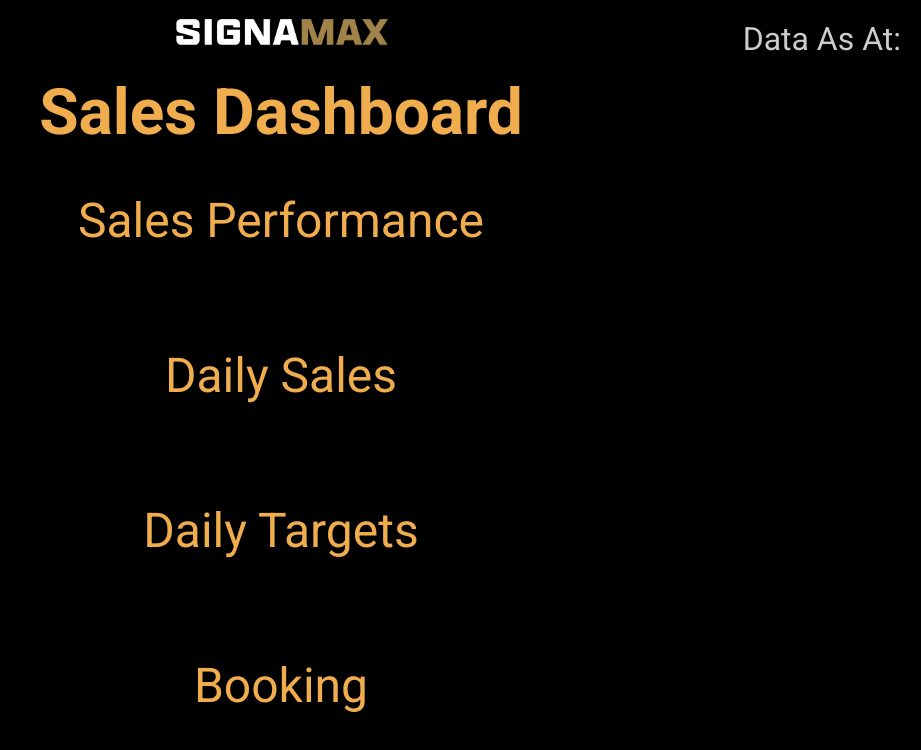
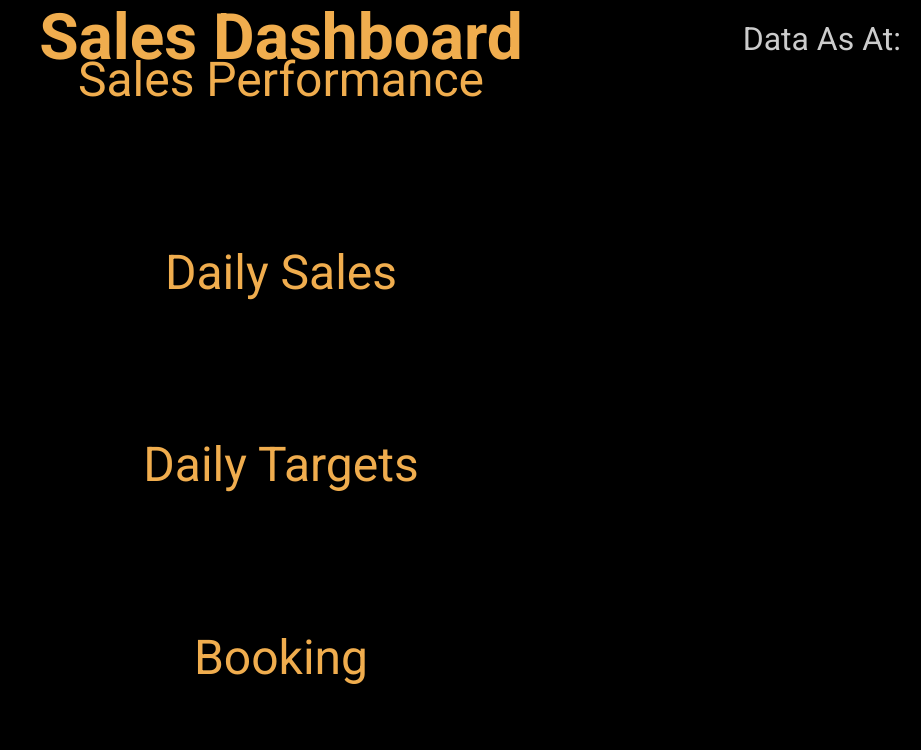
Before and after one commit to Indikul/Signamax, a website: page public/index.html in a window 1280 px wide. Shown: the whole page, without its empty margins (359-1280 px from the left). Drawn offline with nearby package versions, Linux system fonts and the light colour scheme; no server answers.

Commit message:
Update index.html

```diff
--- a/public/index.html
+++ b/public/index.html
@@ -179,6 +179,17 @@
         }
 
         @media (min-width: 769px) {
+            .logo {
+                display: none;
+            }
+            .title {
+                position: absolute;
+                top: 0;
+                left: 50%;
+                transform: translateX(-50%);
+                margin: 0;
+                padding-bottom: 20px;
+            }
             .container {
                 height: 95vh; /* Ensure container height fits within viewport */
                 overflow: hidden; /* Prevent scrolling */
@@ -201,8 +212,8 @@
 </head>
 <body>
     <div class="header">
-        <img src="logo.png" alt="Logo" class="logo">
         <h1 class="title">Sales Dashboard</h1>
+        <div class="last-updated" id="lastUpdated">Data As At: </div>
     </div>
     <div class="container">
         <div class="cluster-title">Sales Performance</div>
@@ -217,7 +228,6 @@
         <div class="cluster-title" id="booking-title">Booking</div>
         <div class="cluster" id="booking-cluster"></div>
     </div>
-    <div class="last-updated" id="lastUpdated">Data As At: </div>
     <div class="footer" id="footer"></div>
     <script src="/socket.io/socket.io.js"></script>
     <script>
```
